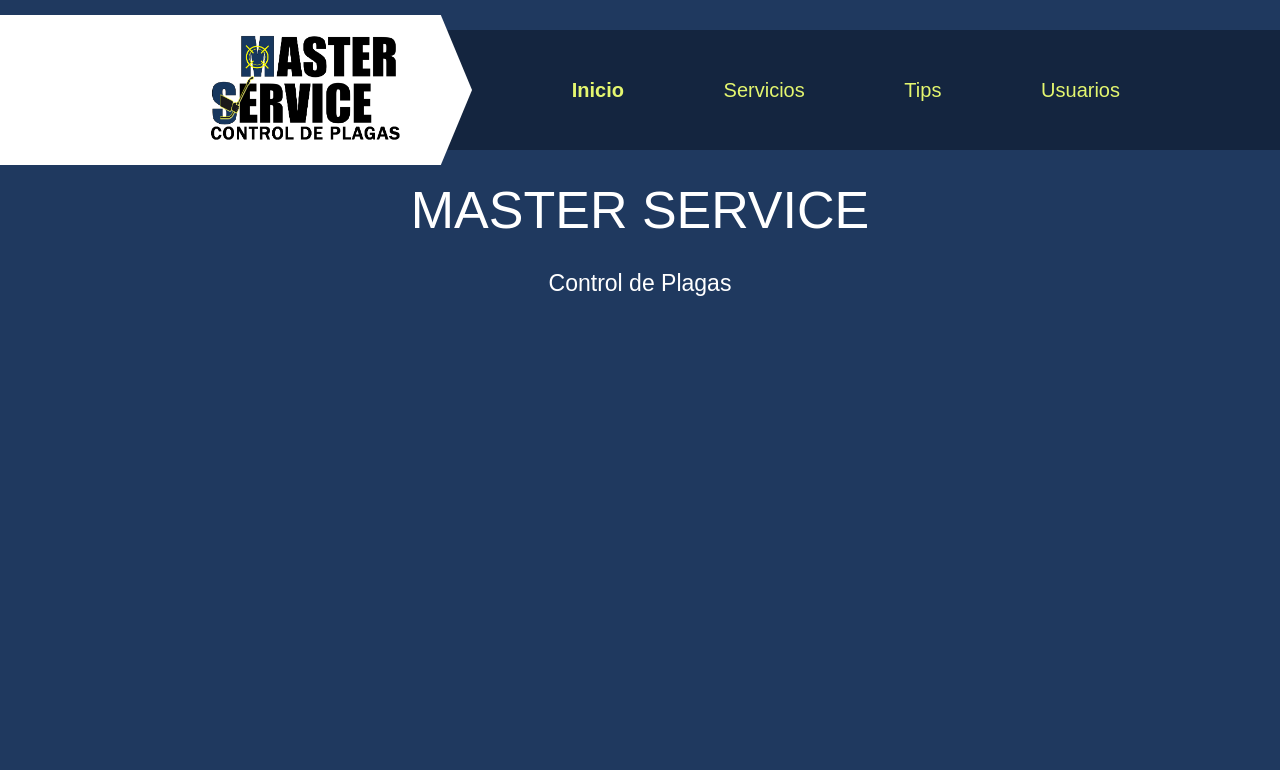
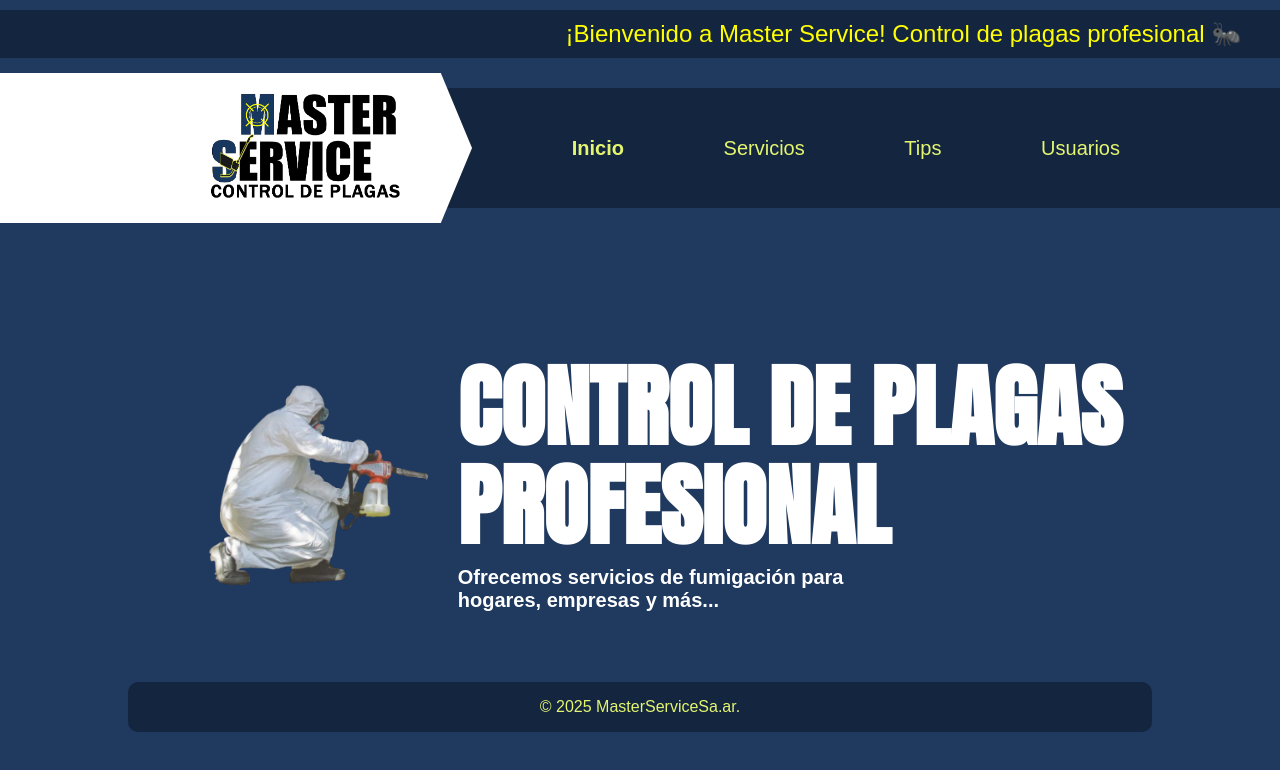
Before and after one commit to JoseMaldonado03/master-service-sa.ar, a Next.js app: page / in a window 1280 px wide. Shown: the top 770 px of the page. Built offline with nearby package versions, Linux system fonts and the light colour scheme.

Commit message:
Add footer and marquee, presentacion fixed

```diff
--- a/app/layout.tsx
+++ b/app/layout.tsx
@@ -1,17 +1,23 @@
 import { type PropsWithChildren } from "react";
 import { type Metadata } from "next";
-import { Geist, Geist_Mono } from "next/font/google";
+import { Geist_Mono } from "next/font/google";
+import { Anton } from 'next/font/google';
 
 import "./globals.css";
 
-import Container from "@/components/container";
+
 import NavBar from "@/components/NavBar";
 import NavBarItem from "@/components/NavBarItem";
+import Container from "@/components/Container";
+import Footer from "@/components/Footer";
+import Marquee from "@/components/Marquee";
 
-const geistSans = Geist({
-  variable: "--font-geist-sans",
-  subsets: ["latin"],
+const anton = Anton({
+  variable: "--font-title",
+  subsets: ['latin'],
+  weight: ['400',],
 });
+
 
 const geistMono = Geist_Mono({
   variable: "--font-geist-mono",
@@ -27,8 +33,10 @@ export default function RootLayout({
   children,
 }: PropsWithChildren) {
   return (
-    <html lang="en" suppressHydrationWarning>
-      <body className={`${geistSans.variable} ${geistMono.variable}`}>
+    <html lang="es" suppressHydrationWarning>
+      <body className={`${anton.variable} ${geistMono.variable}`}>
+        <Marquee />
+        <Container>
           <NavBar>
               <NavBarItem href="/"> Inicio </NavBarItem>
               <NavBarItem href="services"> Servicios </NavBarItem>
@@ -36,6 +44,8 @@ export default function RootLayout({
               <NavBarItem href="users"> Usuarios </NavBarItem>
             </NavBar>
             {children}
+            <Footer/>
+          </Container>
       </body>
     </html>
   );
--- a/app/page.tsx
+++ b/app/page.tsx
@@ -1,5 +1,5 @@
 import Link from "next/link";
-import Presentation from "@/components/presentation";
+import Presentation from "@/components/Presentation";
 import styles from "./page.module.css";
 
 export default function Home() {
--- /dev/null
+++ b/components/Footer/index.tsx
@@ -0,0 +1,9 @@
+import classes from './styles.module.css';
+
+export default function Footer() {
+  return (
+    <footer className={classes.footer}>
+      © {new Date().getFullYear()} MasterServiceSa.ar.
+    </footer>
+  );
+}
--- /dev/null
+++ b/components/Footer/styles.module.css
@@ -0,0 +1,8 @@
+.footer {
+  margin-top: 150px;
+  padding: 16px;
+  border-radius: 10px;
+  text-align: center;
+  margin: 70px auto;
+  background-color: var(--color-box-background);
+}
--- /dev/null
+++ b/components/Marquee/index.tsx
@@ -0,0 +1,11 @@
+import classes from './styles.module.css';
+
+export default function Marquee() {
+  return (
+    <div className={classes.marqueeContainer}>
+      <p className={classes.marqueeText}>
+        ¡Bienvenido a Master Service! Control de plagas profesional 🐜
+      </p>
+    </div>
+  );
+}
--- /dev/null
+++ b/components/Marquee/styles.module.css
@@ -0,0 +1,26 @@
+.marqueeContainer {
+  margin-top: 10px;
+  width: 100%;
+  overflow: hidden;
+  white-space: nowrap;
+  box-sizing: border-box;
+  background-color:var(--color-box-background);
+  padding: 10px 0;
+}
+
+.marqueeText {
+  display: inline-block;
+  padding-left: 100%;
+  animation: scroll-left 15s linear infinite;
+  font-size: 24px;
+  color: yellow;
+}
+
+@keyframes scroll-left {
+  0% {
+    transform: translateX(0%);
+  }
+  100% {
+    transform: translateX(-100%);
+  }
+}
--- a/components/NavBar/styles.module.css
+++ b/components/NavBar/styles.module.css
@@ -54,11 +54,16 @@
 }
 
 .logo {
+  height: 0px;
+  width: 0px;
+  @media (min-width: 800px){
   width: auto;
   padding: 20px 60px 20px 20px;
   background-color: white;
   height: 150px;
   clip-path: polygon(0 0, 90% 0, 100% 50%, 90% 100%, 0 100%);
+  }
+
 }
 
 .hamburguesa {
--- a/components/NavBarItem/styles.module.css
+++ b/components/NavBarItem/styles.module.css
@@ -1,7 +1,6 @@
 .item {
   margin: 10px 0 10px 0;
   list-style: none;
-  font-family: var(--font-title);
   font-size: 20px;
 
   &[data-enabled='true'] a {
--- a/components/presentation/index.tsx
+++ b/components/presentation/index.tsx
@@ -1,14 +1,15 @@
 import classes from './styles.module.css';
+import Image from 'next/image';
+import Fumigador from '@/public/assets/fumigador.png'
 
 export default function Presentation(){
     return(
         <div className={classes.container}>
-            <h1 className={classes.title}>
-                Master Service
-            </h1>
-            <p className={classes.subtitle}>
-                Control de Plagas
-            </p>
+            <Image className={classes.fumigador} src={Fumigador} alt='Fumigador' />
+            <div className={classes.text}>
+                <h1 className={classes.title}>CONTROL DE PLAGAS <br /> PROFESIONAL</h1>
+                <h2 className={classes.subtitle}>Ofrecemos servicios de fumigación para <br />hogares, empresas y más...</h2>
+            </div>
         </div>
     )
 }
--- a/components/presentation/styles.module.css
+++ b/components/presentation/styles.module.css
@@ -1,18 +1,31 @@
 .container {
-  margin: 0 0 70px;
+  margin-top: 150px;
+  display: flex;
+  align-items: center;
+  justify-content: center;
 
 }
-.title {
-  text-transform: uppercase;
-  text-align: center;
-  font-size: 52px;
-  font-weight: 300;
-  color: #fff;
-  margin: 30px 0;
+
+.fumigador{
+   height: 200px;
+   width: auto;
+   margin-left: 50px;
+}
+.text{
+  display: flex;
+  flex-direction: column;
+  margin-left: 30px;
 }
 
-.subtitle {
-  color: #fff;
-  text-align: center;
-  font-size: 23px;
+.title{
+  color: white;
+  font-family: var(--font-title);
+  font-size: 90px;
+  line-height: 1.1;
+
 }
+.subtitle{
+  color: white;
+  font-size: 20px;
+  margin-top: 10px;
+}
```
Also changed, not shown: public/assets/fumigador.png (added). Lines whose indentation alone changed are shown as unchanged.
